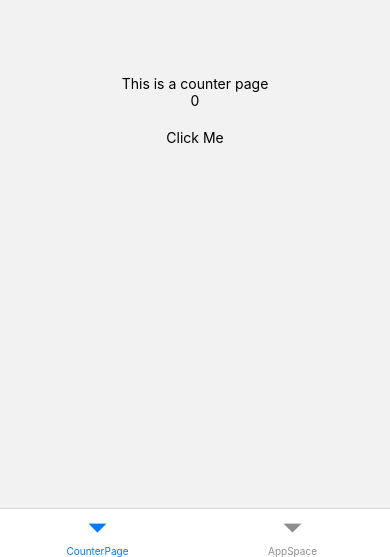
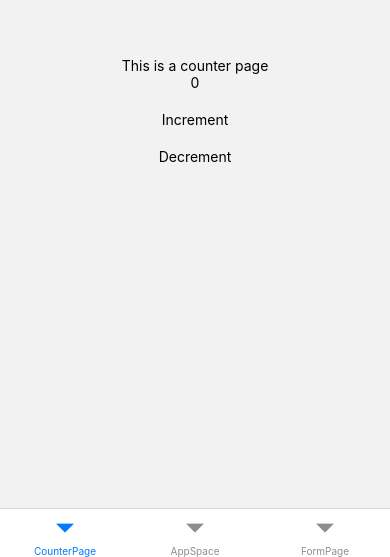
Before and after one commit to Aixufey/TDS200-Xplatform, a React Native app: screen /CounterPage in a window 390 px wide. Shown: the part 287-844 px from the top of the page. Built offline with nearby package versions, Linux system fonts and the light colour scheme; no server answers.

Commit message:
Lab3: Oppgave 1-2 updatechanges [x]

```diff
--- a/components/index.tsx
+++ /dev/null
@@ -1 +0,0 @@
-export * from './Counter'
--- a/package.json
+++ b/package.json
@@ -10,7 +10,9 @@
   },
   "dependencies": {
     "@expo/webpack-config": "^19.0.0",
+    "@react-navigation/bottom-tabs": "^6.5.8",
     "@react-navigation/native": "^6.1.7",
+    "@react-navigation/stack": "^6.3.17",
     "expo": "~49.0.8",
     "expo-status-bar": "~1.6.0",
     "react": "18.2.0",
--- a/pages/counterPage/CounterPage.tsx
+++ b/pages/counterPage/CounterPage.tsx
@@ -4,7 +4,7 @@ import {
     Text,
     TouchableOpacity,
 } from 'react-native'
-import { useState } from 'react';
+import useCounter from './useCounter';
 
 
 
@@ -12,20 +12,20 @@ import { useState } from 'react';
 
 
 const CounterPage: React.FC = () => {
-
-    const [count, setCount] = useState<number>(0)
-
-    const handleClick = () => {
-        setCount(count + 1)
-    }
+    // useCounter is a custom hook that returns count, increment and decrement
+    const { count, decrement, increment } = useCounter();
 
     return (
         <View style={{ flexGrow: 1, flexShrink: 1, justifyContent: 'center', alignItems: 'center' }}>
             <Text>This is a counter page</Text>
             <Text>{count}</Text>
-            <TouchableOpacity style={{marginTop: 20}} onPress={handleClick}>
-                <Text>Click Me</Text>
+            <TouchableOpacity style={{ marginTop: 20 }} onPress={increment}>
+                <Text>Increment</Text>
             </TouchableOpacity>
+            <TouchableOpacity style={{ marginTop: 20 }} onPress={decrement}>
+                <Text>Decrement</Text>
+            </TouchableOpacity>
+
         </View>
     )
 }
--- a/pages/index.tsx
+++ /dev/null
@@ -1,2 +0,0 @@
-/* Export all modules */
-export * from './counterPage'
--- a/routes/Routes.tsx
+++ b/routes/Routes.tsx
@@ -4,18 +4,19 @@ import {
     View,
     Text,
 } from "react-native"
-import { CounterPage } from "../pages";
+import { BasicFormPage, CounterPage } from "../pages";
 import AppSpace from "../AppSpace";
+
 
 
 
 const Tab = createBottomTabNavigator();
 const Routes: React.FC = () => {
     return (
-        <Tab.Navigator initialRouteName="CounterPage" screenOptions={{headerShown: false}}>
+        <Tab.Navigator initialRouteName="CounterPage" screenOptions={{ headerShown: false }}>
             <Tab.Screen name="CounterPage" component={CounterPage} />
             <Tab.Screen name="AppSpace" component={AppSpace} />
-
+            <Tab.Screen name="FormPage" component={BasicFormPage} />
         </Tab.Navigator>
     )
 }
```
Also changed, not shown: components/Counter/index.tsx (deleted, +0 -12 lines), pages/counterPage/index.tsx (deleted, +0 -7 lines), pages/formPage/index.ts (renamed from pages/formPage/index.tsx).
